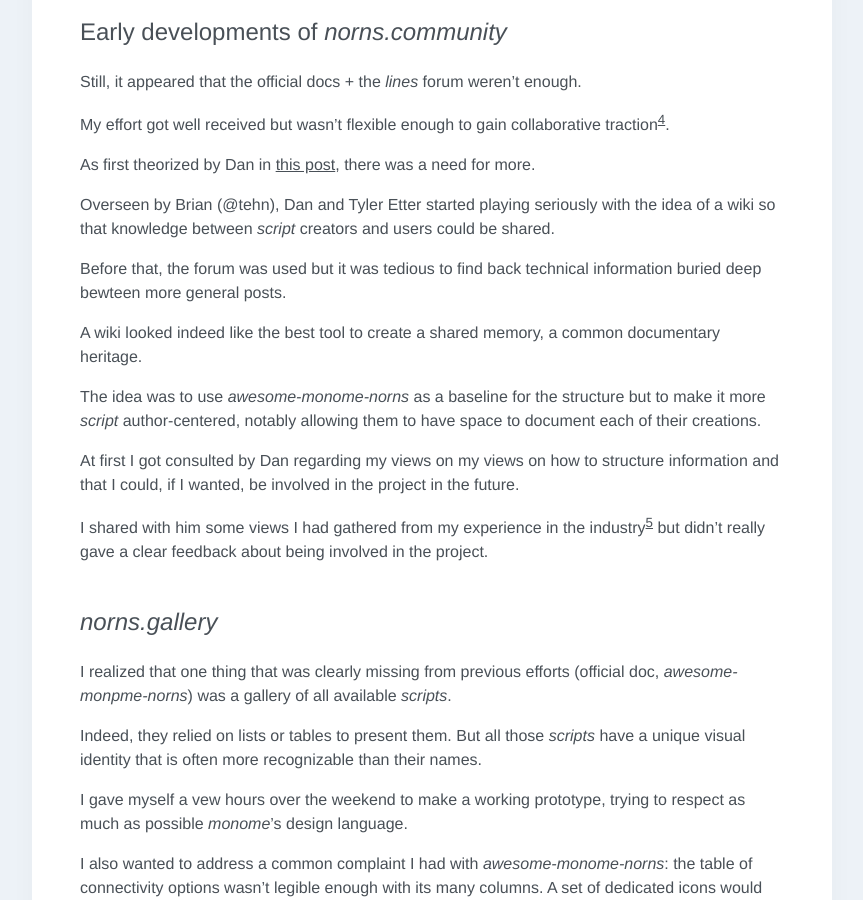
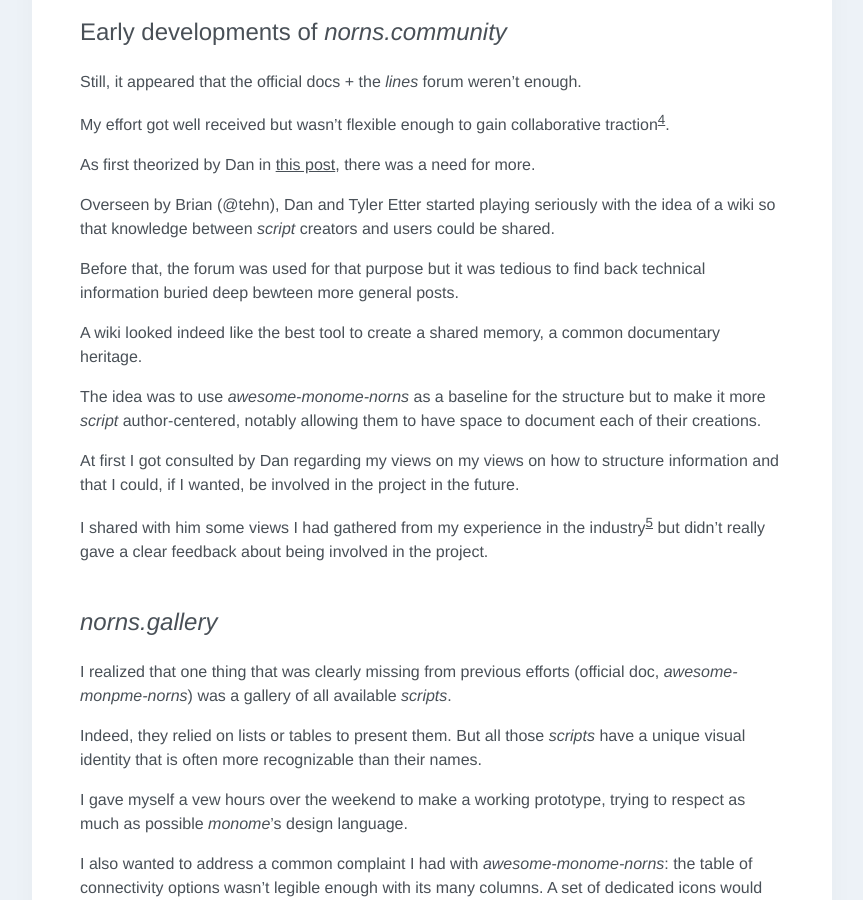
Before and after one commit to p3r7/blog, a Jekyll site: the page built from _posts/2021-05-10-norns-community.md, in a window 1280 px wide and 900 px high, scrolled down 1983 px. Shown: the whole window, without its empty margins (208-1071 px from the left). Built offline with Jekyll 4.4.1, drawn with Linux system fonts in a browser that asks for light colours; some web fonts are replaced.

Commit message:
transition

```diff
--- a/_posts/2021-05-10-norns-community.md
+++ b/_posts/2021-05-10-norns-community.md
@@ -50,7 +50,7 @@
 
 Overseen by Brian (@tehn), Dan and Tyler Etter started playing seriously with the idea of a wiki so that knowledge between _script_ creators and users could be shared.
 
-Before that, the forum was used but it was tedious to find back technical information buried deep bewteen more general posts.
+Before that, the forum was used for that purpose but it was tedious to find back technical information buried deep bewteen more general posts.
 
 A wiki looked indeed like the best tool to create a shared memory, a common documentary heritage.
 
```
